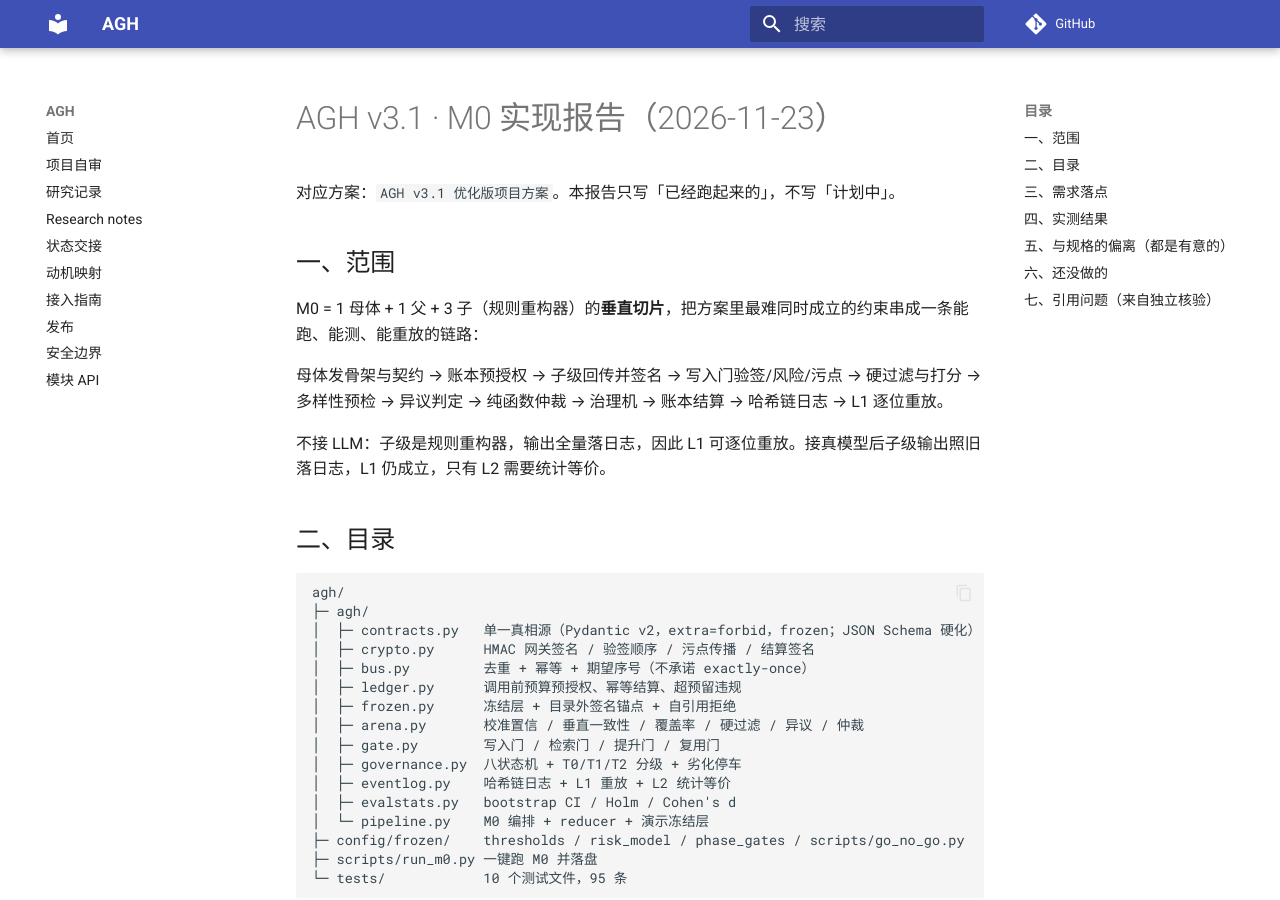
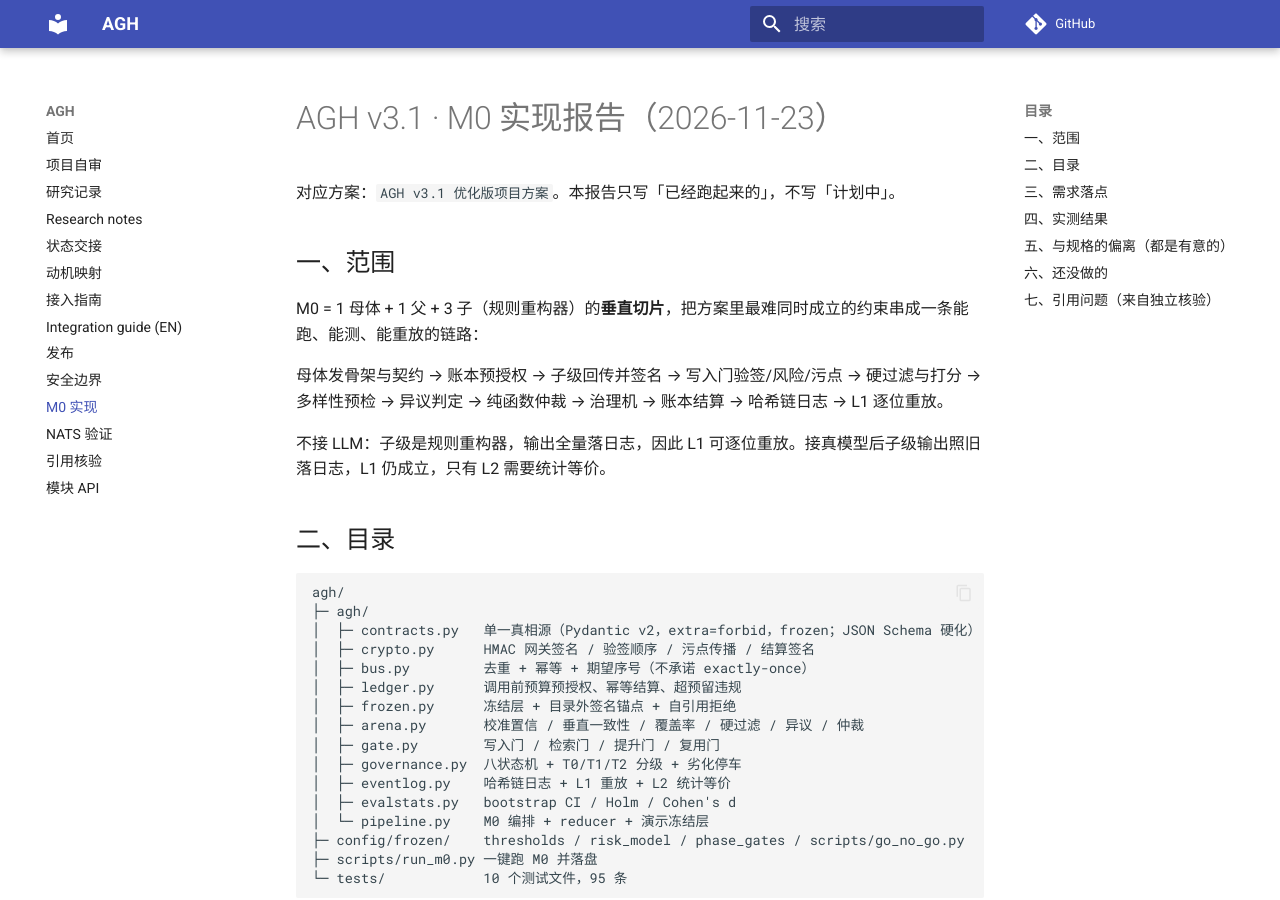
Before and after one commit to Gray2006/AGH, an MkDocs documentation site: the page built from docs/M0-implementation.md, in a window 1280 px wide and 900 px high. Built offline with MkDocs 1.6.1 and Material for MkDocs 9.7.7, drawn with Linux system fonts in a browser that asks for light colours; comment, search, counter and statistics services are not loaded.

Commit message:
docs: add missing pages to mkdocs nav

```diff
--- a/mkdocs.yml
+++ b/mkdocs.yml
@@ -15,8 +15,12 @@ nav:
   - 状态交接: STATUS.md
   - 动机映射: motivation.md
   - 接入指南: import-guide.md
+  - Integration guide (EN): import-guide.en.md
   - 发布: release.md
   - 安全边界: security.md
+  - M0 实现: M0-implementation.md
+  - NATS 验证: verification-nats.md
+  - 引用核验: verification-references.md
   - 模块 API: api.md
 markdown_extensions:
   - tables
```
